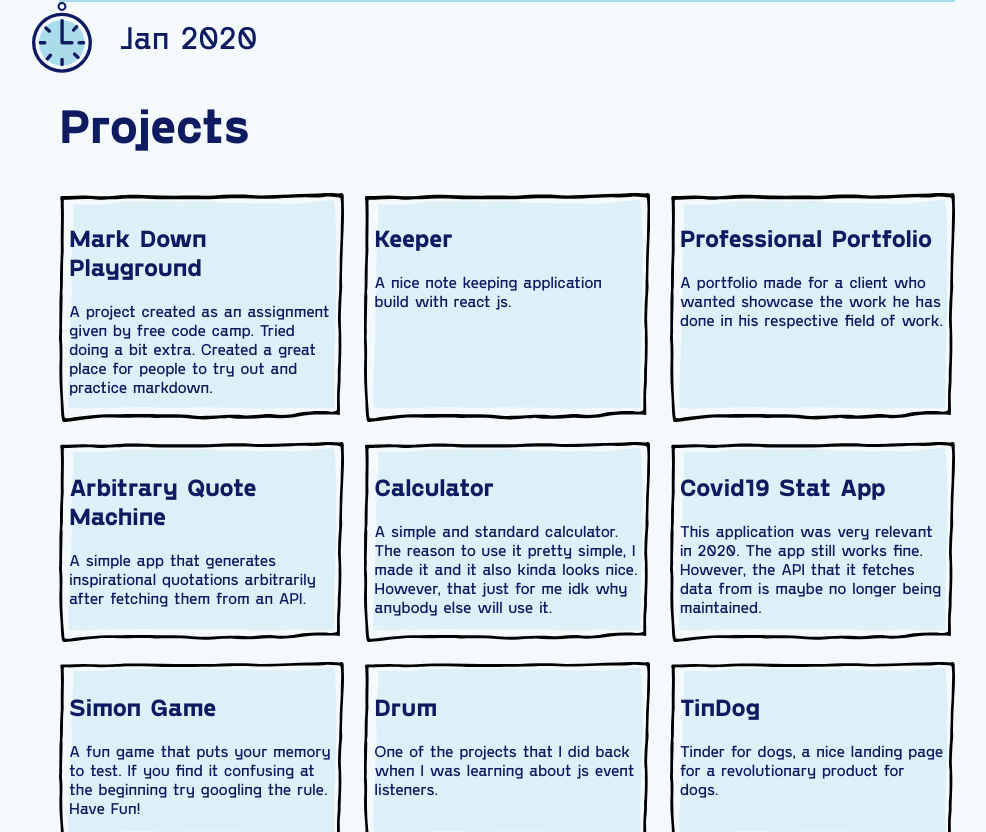
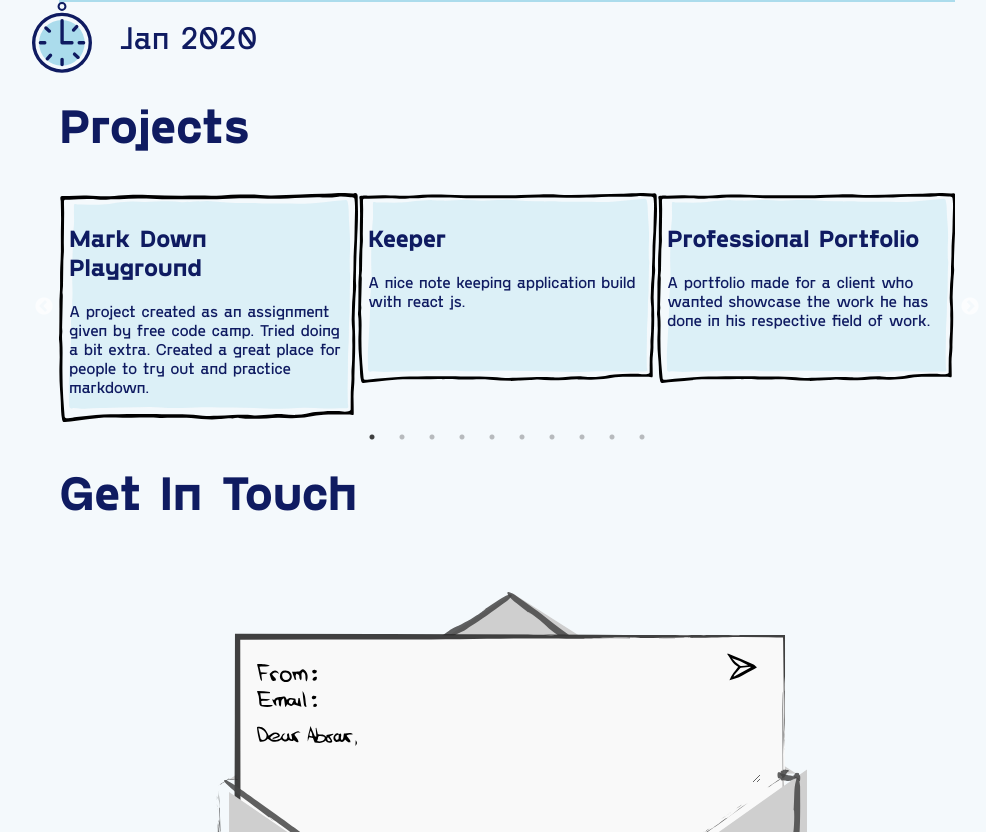
Before and after one commit to AbrarChowdhury/next-portfolio, a Next.js app: page / in a window 1280 px wide. Shown: the part 1968-2800 px from the top of the page, without its empty margins (133-1119 px from the left). Built offline with nearby package versions, Linux system fonts and the light colour scheme; grey boxes are pictures that could not be loaded.

Commit message:
add carousel to projects

```diff
--- /dev/null
+++ b/components/CardCarousel.js
@@ -0,0 +1,37 @@
+import React, { useEffect, useState } from "react"
+import Slider from "react-slick"
+import "slick-carousel/slick/slick.css"
+import "slick-carousel/slick/slick-theme.css"
+
+const CardCarousel = ({ cards }) => {
+  const [cols, setCols] = useState(3)
+  useEffect(() => {
+    window.matchMedia("(max-width: 600px)").addEventListener("change", (e) => {
+      if (e.matches) setCols(1)
+    })
+    window.matchMedia("(max-width: 900px)").addEventListener("change", (e) => {
+      if (e.matches) {
+        setCols(2)
+      } else {
+        setCols(3)
+      }
+    })
+  }, [])
+  const settings = {
+    dots: true,
+    infinite: true,
+    speed: 500,
+    slidesToShow: cols,
+    slidesToScroll: 1,
+  }
+
+  return (
+    <Slider {...settings}>
+      {cards.map((card, index) => (
+        <div key={index}>{card}</div>
+      ))}
+    </Slider>
+  )
+}
+
+export default CardCarousel
--- a/components/Projects.js
+++ b/components/Projects.js
@@ -1,22 +1,25 @@
-import React, { useState } from "react"
+import React from "react"
 import projectsData from "../projectsData"
+import CardCarousel from "./CardCarousel"
 
 const Projects = () => {
+  const cards = projectsData.map((project, i) => (
+    <Card key={i} project={project} />
+  ));
+
   return (
     <section id="portfolio">
       <h1 className="title">Projects</h1>
-      <div className="petProjectContainer" >
-        {projectsData.map((project, i) => (
-          <Cards key={i} project={project} />
-        ))}
+      <div className="petProjectContainer">
+        <CardCarousel cards={cards} />
       </div>
     </section>
-  )
+  );
 }
 
-function Cards({ project }) {
-  const [hovering, setHovering] = useState(false)
-  const { title, link, desc } = project
+const Card = ({ project }) => {
+  const { title, link, desc } = project;
+
   return (
     <a
       style={{
@@ -27,15 +30,14 @@ function Cards({ project }) {
         backgroundSize: "100% 100%",
         backgroundRepeat: "no-repeat",
         backgroundPosition: "center",
+        minHeight:"170px"
       }}
       href={link}
-      onMouseEnter={() => setHovering(true)}
-      onMouseLeave={() => setHovering(false)}
     >
       <h2>{title}</h2>
       <p>{desc}</p>
     </a>
-  )
+  );
 }
 
-export default Projects
+export default Projects;
--- a/package.json
+++ b/package.json
@@ -13,7 +13,9 @@
     "next": "12.2.5",
     "react": "18.2.0",
     "react-dom": "18.2.0",
-    "react-icons": "^4.4.0"
+    "react-icons": "^4.4.0",
+    "react-slick": "^0.30.2",
+    "slick-carousel": "^1.8.1"
   },
   "devDependencies": {
     "eslint": "8.23.0",
--- a/styles/globals.css
+++ b/styles/globals.css
@@ -46,7 +46,7 @@ a {
 .onlyBigBtn {
   display: block;
 }
-.onlyPhone{
+.onlyPhone {
   display: none;
 }
 
@@ -175,11 +175,11 @@ a {
   max-height: inherit;
 }
 /* PET PROJECTS */
-.petProjectContainer {
+/* .petProjectContainer {
   grid-template-columns: repeat(3, 1fr);
   display: grid;
   gap: 20px;
-}
+} */
 
 /* CONTACT */
 #contact-form {
@@ -276,9 +276,9 @@ input:focus-visible {
   }
 
   /* PET PROJECTS */
-  .petProjectContainer {
+  /* .petProjectContainer {
     grid-template-columns: repeat(1, 1fr) !important;
-  }
+  } */
   /* CONTACT */
   #contact-form {
     padding-top: 10%;
@@ -306,9 +306,9 @@ input:focus-visible {
   .main {
     padding: 2rem 10% !important;
   }
-  .petProjectContainer {
+  /* .petProjectContainer {
     grid-template-columns: repeat(2, 1fr);
-  }
+  } */
 }
 @media (max-width: 1100px) {
   /* EXPRERIENCE */
@@ -346,3 +346,9 @@ input:focus-visible {
   .projectsContainer {
   }
 }
+
+.petProjectContainer .slick-slide {
+  display: flex;
+  justify-content: center;
+  align-items: center;
+}
```
Also changed, not shown: 1 other file (tests, documents, lock files or other folders).
